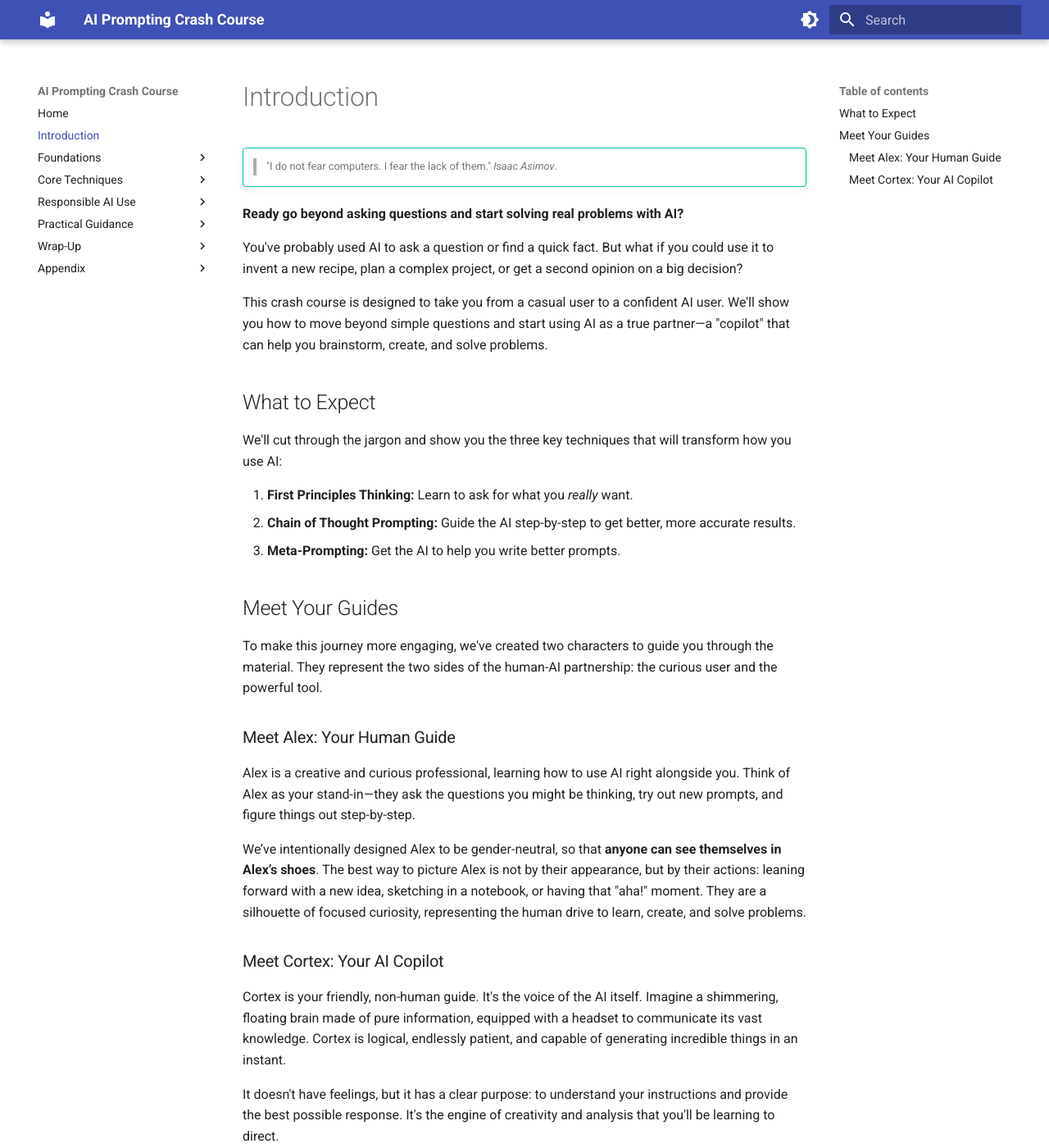
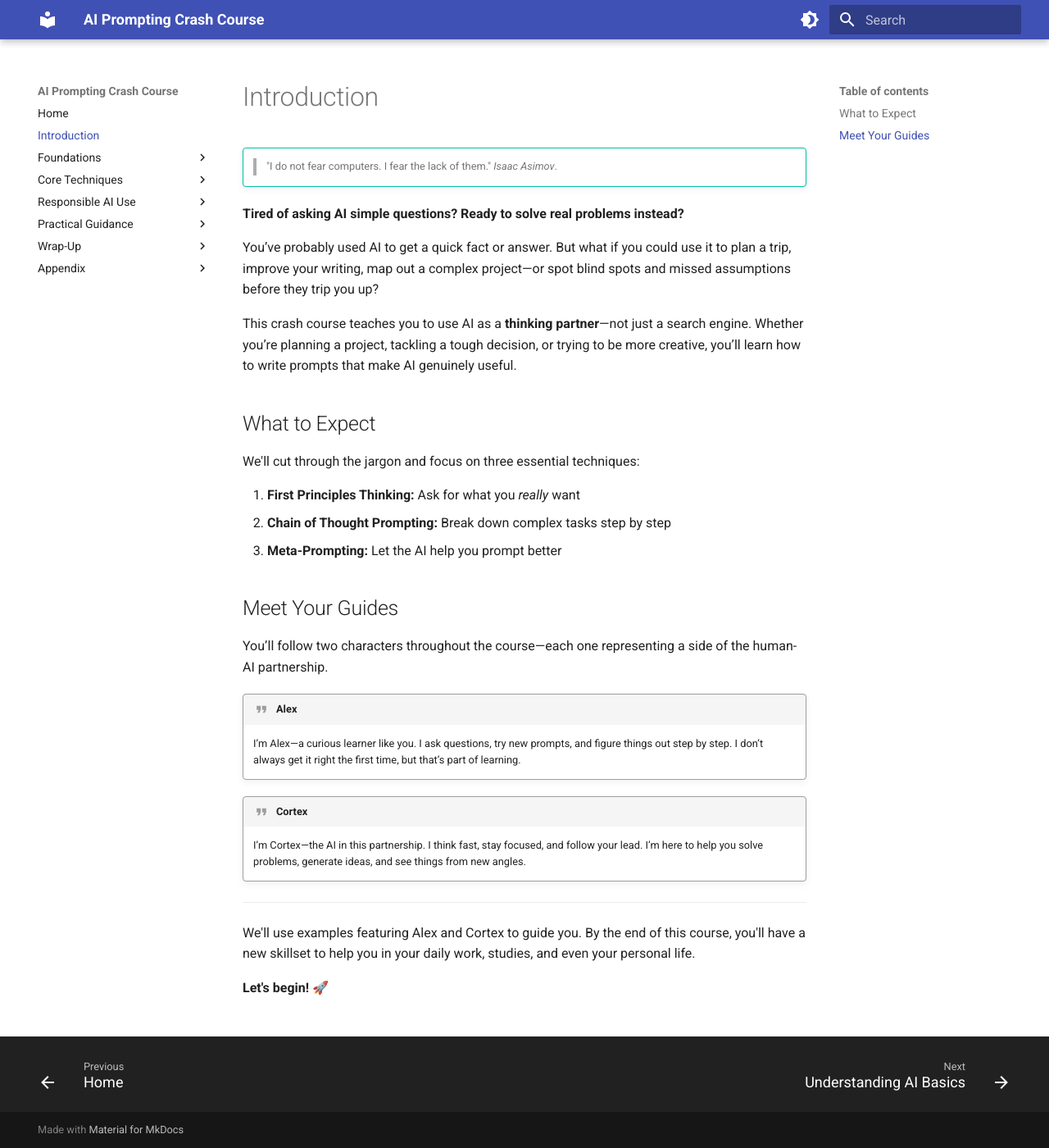
Before and after one commit to jmetzz/prompting-with-purpose, an MkDocs documentation site: the page built from docs/introduction.md, in a window 1280 px wide and 1400 px high. Shown: the whole window at 82% size. Built offline with MkDocs 1.6.1 and Material for MkDocs 9.7.7, drawn with Linux system fonts in a browser that asks for light colours.

Commit message:
docs: improve intro

```diff
--- a/docs/introduction.md
+++ b/docs/introduction.md
@@ -1,38 +1,32 @@
 !!! tip ""
     > "I do not fear computers. I fear the lack of them." _Isaac Asimov_.
 
-**Ready go beyond asking questions and start solving real problems with AI?**
+**Tired of asking AI simple questions? Ready to solve real problems instead?**
 
-You've probably used AI to ask a question or find a quick fact. But what if you could use it to invent a new recipe, plan a complex project, or get a second opinion on a big decision?
+You’ve probably used AI to get a quick fact or answer. But what if you could use it to plan a trip, improve your writing, map out a complex project—or spot blind spots and missed assumptions before they trip you up?
 
-This crash course is designed to take you from a casual user to a confident AI user. We'll show you how to move beyond simple questions and start using AI as a true partner—a "copilot" that can help you brainstorm, create, and solve problems.
+This crash course teaches you to use AI as a **thinking partner**—not just a search engine. Whether you’re planning a project, tackling a tough decision, or trying to be more creative, you’ll learn how to write prompts that make AI genuinely useful.
 
 ## What to Expect
 
-We'll cut through the jargon and show you the three key techniques that will transform how you use AI:
+We'll cut through the jargon and focus on three essential techniques:
 
-1. **First Principles Thinking:** Learn to ask for what you _really_ want.
-2. **Chain of Thought Prompting:** Guide the AI step-by-step to get better, more accurate results.
-3. **Meta-Prompting:** Get the AI to help you write better prompts.
+1. **First Principles Thinking:** Ask for what you _really_ want
+2. **Chain of Thought Prompting:** Break down complex tasks step by step
+3. **Meta-Prompting:** Let the AI help you prompt better
 
 ## Meet Your Guides
 
-To make this journey more engaging, we've created two characters to guide you through the material. They represent the two sides of the human-AI partnership: the curious user and the powerful tool.
+You’ll follow two characters throughout the course—each one representing a side of the human-AI partnership.
 
-### Meet Alex: Your Human Guide
+!!! quote "Alex"
+    I’m Alex—a curious learner like you. I ask questions, try new prompts, and figure things out step by step. I don’t always get it right the first time, but that’s part of learning.
 
-Alex is a creative and curious professional, learning how to use AI right alongside you. Think of Alex as your stand-in—they ask the questions you might be thinking, try out new prompts, and figure things out step-by-step.
-
-We’ve intentionally designed Alex to be gender-neutral, so that **anyone can see themselves in Alex’s shoes**. The best way to picture Alex is not by their appearance, but by their actions: leaning forward with a new idea, sketching in a notebook, or having that "aha!" moment. They are a silhouette of focused curiosity, representing the human drive to learn, create, and solve problems.
-
-### Meet Cortex: Your AI Copilot
-
-Cortex is your friendly, non-human guide. It's the voice of the AI itself. Imagine a shimmering, floating brain made of pure information, equipped with a headset to communicate its vast knowledge. Cortex is logical, endlessly patient, and capable of generating incredible things in an instant.
-
-It doesn't have feelings, but it has a clear purpose: to understand your instructions and provide the best possible response. It's the engine of creativity and analysis that you'll be learning to direct.
+!!! quote "Cortex"
+    I’m Cortex—the AI in this partnership. I think fast, stay focused, and follow your lead. I’m here to help you solve problems, generate ideas, and see things from new angles.
 
 ---
 
 We'll use examples featuring Alex and Cortex to guide you. By the end of this course, you'll have a new skillset to help you in your daily work, studies, and even your personal life.
 
-Let's begin!
+**Let's begin!** 🚀
```
